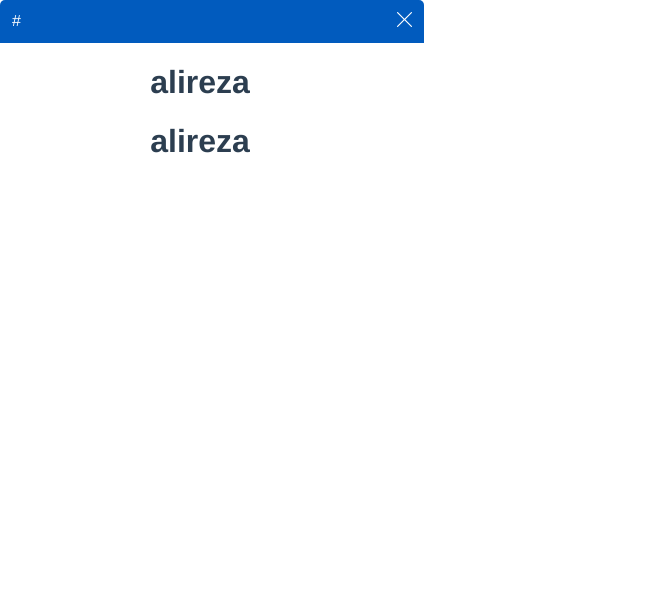
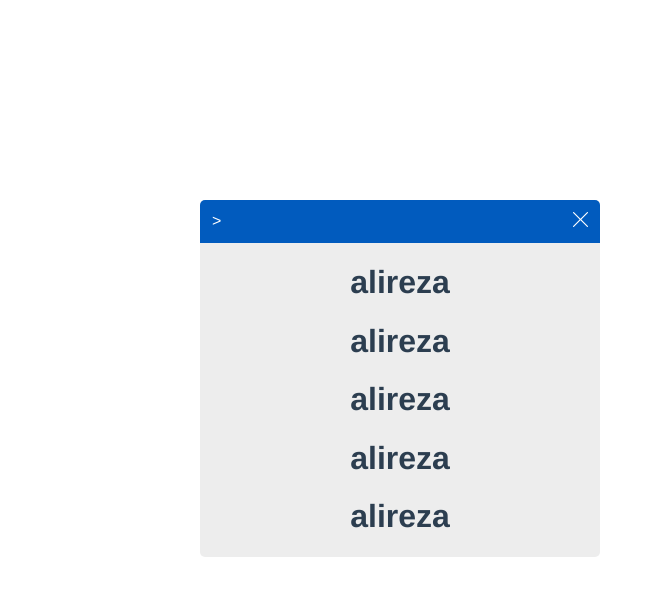
Before and after one commit to return75/vue-float, a Vue app: page / in a window 1280 px wide. Shown: the top 596 px of the page, without its empty margins (0-663 px from the left). Built offline with nearby package versions, Linux system fonts and the light colour scheme.

Commit message:
refactor

```diff
--- a/src/App.vue
+++ b/src/App.vue
@@ -1,6 +1,6 @@
 <template>
   <div id="app">
-    <VueDraggable>
+    <VueDraggable :left="200" :top="200">
       <div v-for="(i, index) in items" :key="index">
         <h1>alireza</h1>
       </div>
@@ -15,15 +15,15 @@ import VueDraggable from "@/components/VueDraggable.vue";
 export default {
   name: 'App',
   data: () => ({
-    items: 1
+    items: 5
   }),
   components: {
     VueDraggable
   },
   mounted() {
-    setInterval(() => {
-      this.items++
-    }, 4000)
+    // setInterval(() => {
+    //   this.items++
+    // }, 4000)
   }
 }
 </script>
@@ -36,4 +36,7 @@ export default {
   text-align: center;
   color: #2c3e50;
 }
+body {
+  margin: 0;
+}
 </style>
--- a/src/components/VueDraggable.vue
+++ b/src/components/VueDraggable.vue
@@ -6,7 +6,7 @@
            @mouseup="stopDragging"
            @touchmove="handleMove"
       >
-        <span @click="toggleShow" class="cursor-pointer">#</span>
+        <span @click="toggleShow" class="cursor-pointer">{{isContentVisible ? '>' : '<'}}</span>
         <div>
           <close-icon class="cursor-pointer pointer-events-auto" v-if="!hideCloseBtn" @click="removeDraggable"></close-icon>
           <span class="text-white mr-2">{{headTitle}}</span>
@@ -28,7 +28,7 @@ export default {
   name: "VueDraggable",
   components: {CloseIcon},
   data: () => ({
-    contentHeight: null,
+    contentHeight: '0',
     position: {
       left: 0,
       top: 0
@@ -90,16 +90,13 @@ export default {
       this.position.top = this.top
     },
     toggleShow() {
-      let height = document.querySelector('.content').offsetHeight
-      console.log('height', height)
-      if (height === 0) {
+      if (this.isContentVisible) {
+        this.hideContent()
+      } else {
         this.showContent()
-      } else {
-        this.hideContent()
       }
     },
     showContent() {
-      console.log('this.contentHeight', this.contentHeight)
       document.querySelector('.content').style.height = `${this.contentHeight}px`
       this.isContentVisible = true
     },
@@ -114,6 +111,9 @@ export default {
       this.position.left = e.touches[0].clientX
       this.position.top = e.touches[0].clientY
     },
+    setContentHeight() {
+      this.contentHeight =  document.querySelector('.content').clientHeight
+    }
   },
   beforeUpdate() {
     let contentDiv = document.querySelector('.content')
@@ -138,6 +138,7 @@ export default {
   },
   mounted() {
     this.setPosition()
+    this.setContentHeight()
   }
 }
 </script>
@@ -145,11 +146,9 @@ export default {
 .vue-draggable {
   position: absolute;
   pointer-events: none;
-  max-width: 95%;
 }
 .header {
   pointer-events: auto;
-  width: 100%;
   display: flex;
   justify-content: space-between;
   padding: 12px
@@ -157,6 +156,9 @@ export default {
 .content {
   overflow: hidden;
   transition: .5s;
+  background: #ededed;
+  border-bottom-left-radius: 5px;
+  border-bottom-right-radius: 5px;
 }
 .fullscreen {
   left: 0;
```
